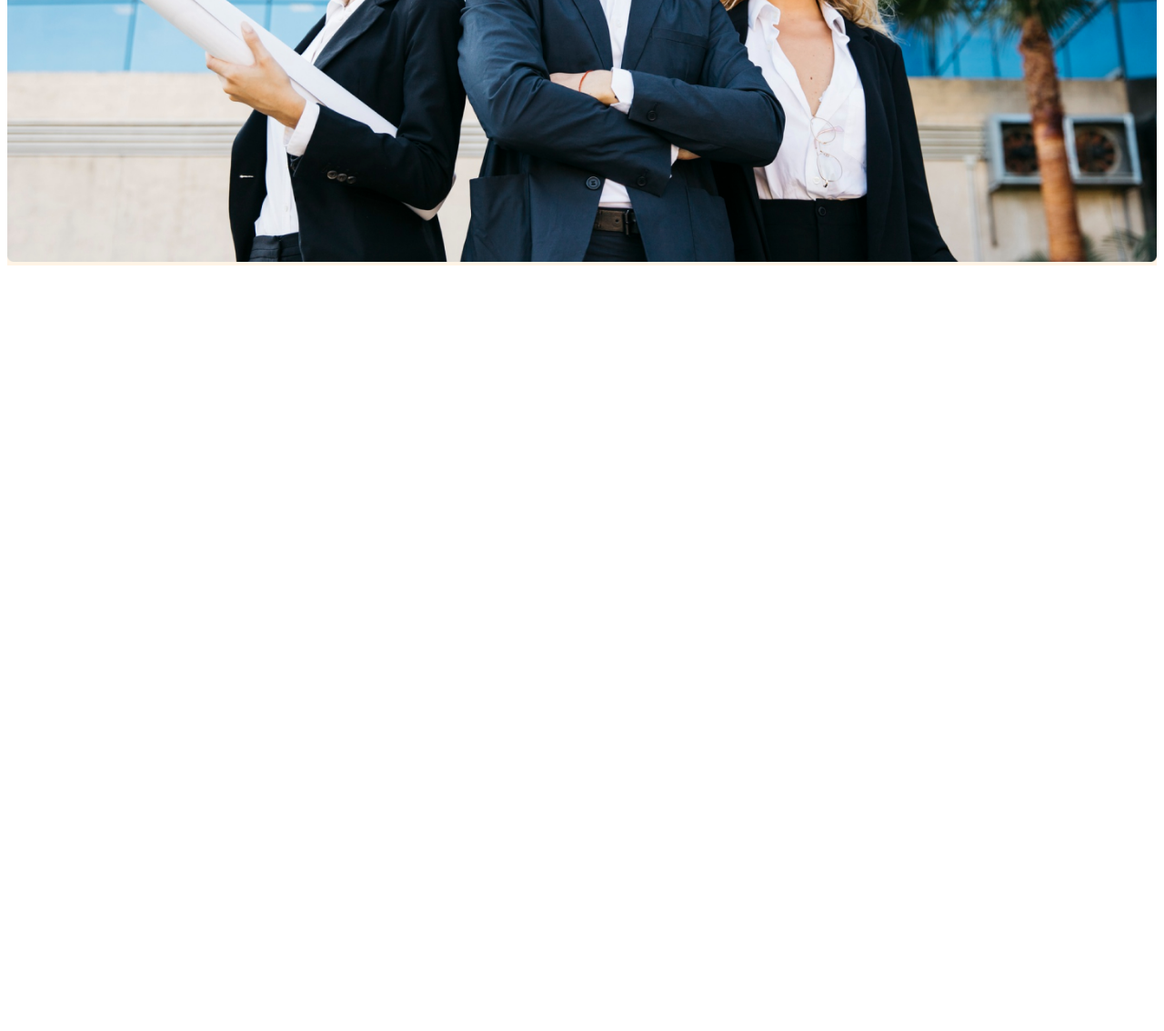
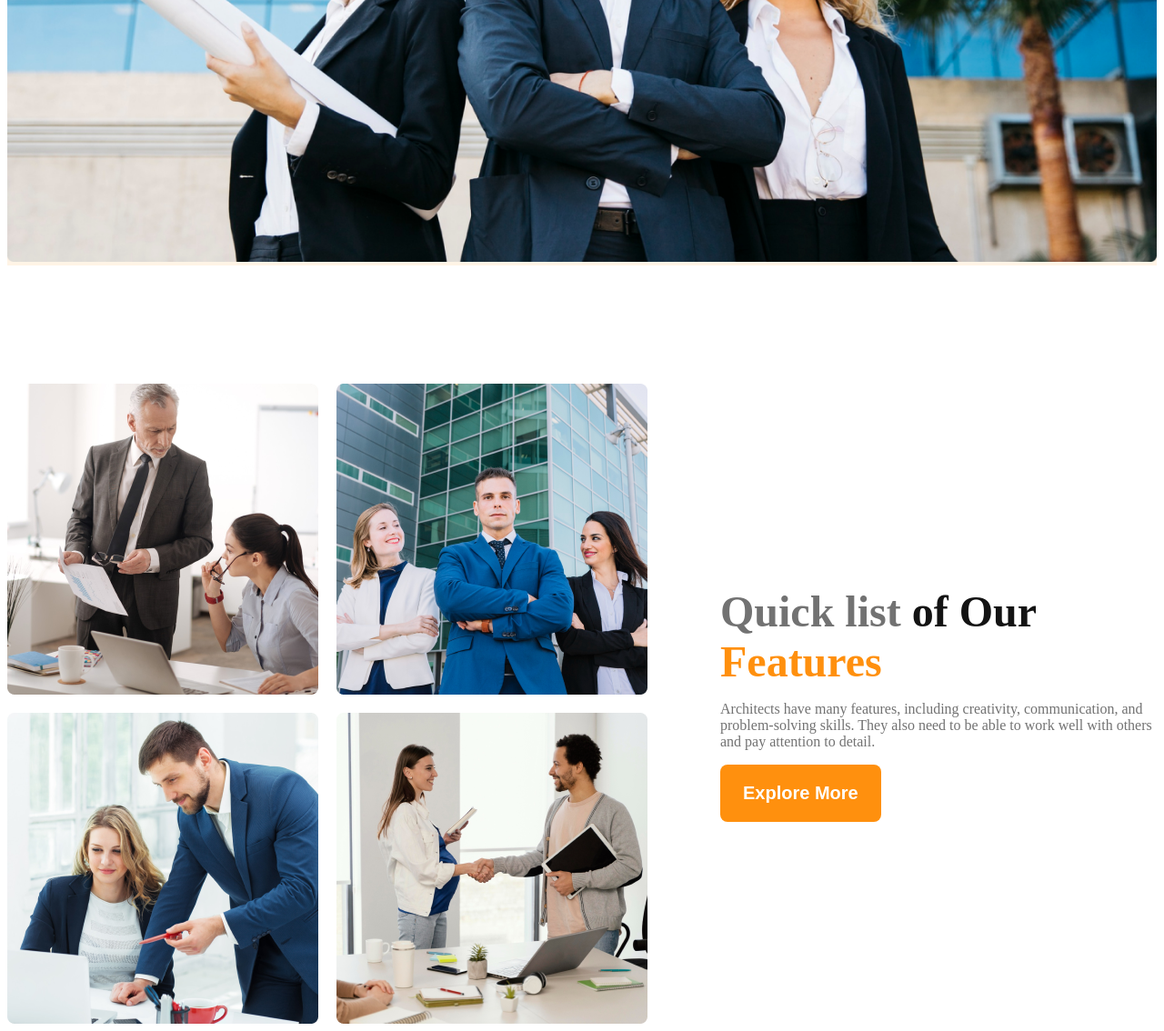
Before and after one commit to Abrar-e/G3-Architects, a plain HTML site: page index.html in a window 1280 px wide. Shown: the part 788-1922 px from the top of the page at 91% size. Before the commit the page ends 1088 px from the top, so only its background shows below. Drawn offline with Linux system fonts and the light colour scheme.

Commit message:
added a commit

```diff
--- a/index.html
+++ b/index.html
@@ -29,6 +29,20 @@
          </div>
     </header>
     <main>
+        <section class="featuers display-flex">
+            <div class="features-img">
+                <img src="images/team1.png" alt="">
+                <img src="images/team2.png" alt="">
+                <img src="images/team3.png" alt="">
+                <img src="images/team4.png" alt="">
+            </div>
+            <div class="features-content">
+                <h3 class="features-title"> <span class="dark-03">Quick list</span> <span class="dark-01">of Our</span> <span  style="color: rgba(255, 144, 14, 1);">Features</span> </h3>
+                <p class="features-description dark-03">Architects have many features, including creativity, communication, and problem-solving skills.
+                    They also need to be able to work well with others and pay attention to detail. </p>
+                    <button class="btn-primary">Explore More</button>
+            </div>
+        </section>
 
     </main>
     <footer>
--- a/styles/styles.css
+++ b/styles/styles.css
@@ -32,6 +32,11 @@ h3{
     font-size: 1.25rem;
     font-weight: 600;
     color: rgba(255, 255, 255, 1);
+}
+section{
+    max-width: 1440px;
+    margin: 0 auto;
+    margin-top: 130px;
 }
 
 
@@ -79,10 +84,36 @@ header{
 .banner-img{
     width: 100%;
 }
+/* main styles */
+.featuers{
+    align-items: center;
+}
+.features-img{
+    display: grid;
+    grid-template-columns: repeat(2, 1fr);
+    gap: 20px;
+    border-radius: 8px;
+}
+.features-content{
+    max-width: 540px;
+    margin-left: 80px;
+}
+.features-title{
+    font-size: 3rem;
+    font-weight: 600;
+}
+.features-description{
+    font-size: 1rem;
+    font-weight: 400;
+}
 
 /* responsive media query */
 @media screen and (max-width:576px) {
-    .navbar{
+    .navbar,
+    .featuers{
         flex-direction: column;
     }
+    .featuers{
+        gap: 20px;
+    }
 }
```
